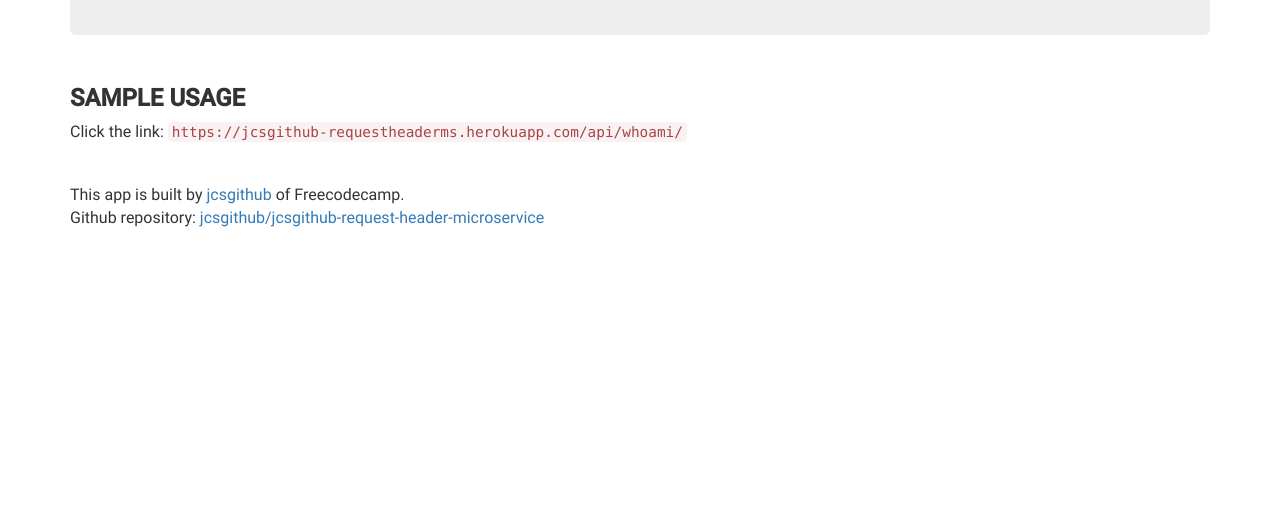
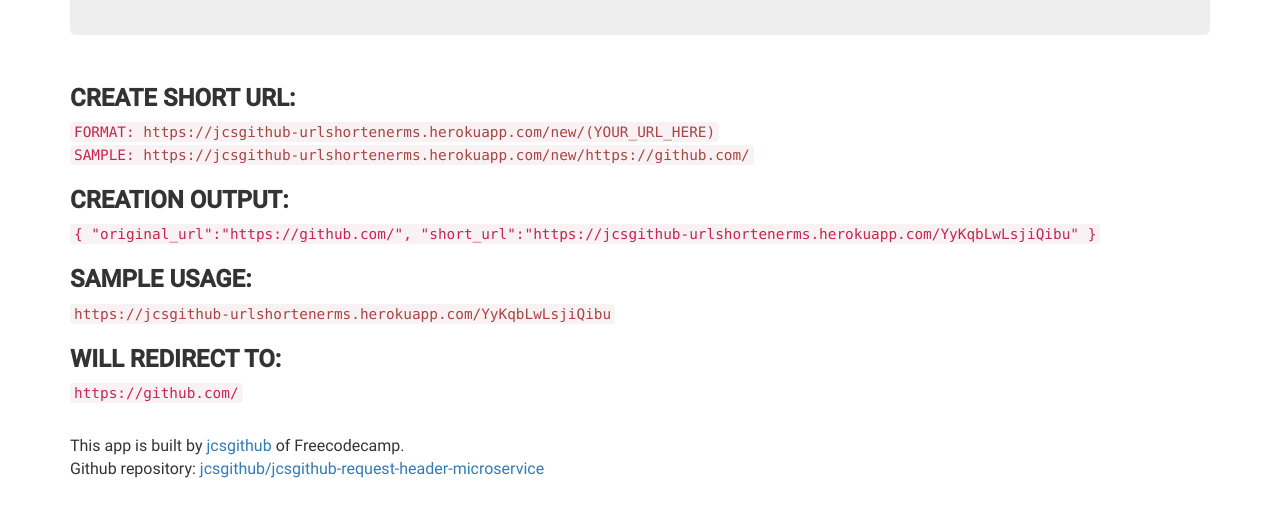
Before and after one commit to jcsgithub/jcsgithub-urlshortenerms, a website: page public/index.html in a window 1280 px wide. Shown: the part 154-670 px from the top of the page. Drawn offline with nearby package versions, Linux system fonts and the light colour scheme.

Commit message:
Update homepage

```diff
--- a/app/routes/index.js
+++ b/app/routes/index.js
@@ -39,6 +39,8 @@
 		            .exec(function (err, result) {
 		                if (err) { throw err; }
 
+		                var main_url = 'https://jcsgithub-urlshortenerms.herokuapp.com/';
+
 		                if (!result) {
 		                	var short_url = randomString(15);
 
@@ -48,10 +50,10 @@
 							newUrl.save(function (err) {
 								if (err) { throw err; }
 
-								res.status(200).send({ original_url: url, short_url: short_url });
+								res.status(200).send({ original_url: url, short_url: main_url + short_url });
 							});
 		                } else {
-		                	res.status(200).send(result);
+		                	res.status(200).send({ original_url: result.original_url, short_url: main_url + result.short_url });
 		                }
 		            });
 			}
--- a/public/index.html
+++ b/public/index.html
@@ -27,8 +27,21 @@
 </div>
 
 <div class="container">
-	<h3><strong>SAMPLE USAGE</strong></h3>
-	<p>Click the link: <code><a class="text-danger" href="https://jcsgithub-requestheaderms.herokuapp.com/api/whoami/" target="_blank">https://jcsgithub-requestheaderms.herokuapp.com/api/whoami/</a></code></p>
+	<h3><strong>CREATE SHORT URL:</strong></h3>
+	<code>FORMAT: <span class="text-danger">https://jcsgithub-urlshortenerms.herokuapp.com/new/(YOUR_URL_HERE)</span></code><br/>
+	<code>SAMPLE: <a class="text-danger" href="https://jcsgithub-urlshortenerms.herokuapp.com/new/https://github.com/" target="_blank">https://jcsgithub-urlshortenerms.herokuapp.com/new/https://github.com/</a></code>
+
+	<br/>
+	<h3><strong>CREATION OUTPUT:</strong></h3>
+	<code>{ "original_url":"https://github.com/", "short_url":"https://jcsgithub-urlshortenerms.herokuapp.com/YyKqbLwLsjiQibu" }</code>
+
+	<br/>
+	<h3><strong>SAMPLE USAGE:</strong></h3>
+	<code><a class="text-danger" href="https://jcsgithub-urlshortenerms.herokuapp.com/YyKqbLwLsjiQibu" target="_blank">https://jcsgithub-urlshortenerms.herokuapp.com/YyKqbLwLsjiQibu</a></code>
+
+	<br/>
+	<h3><strong>WILL REDIRECT TO:</strong></h3>
+	<code>https://github.com/</code>
 </div>
 
 <footer class="footer margin-medium-top">
```
